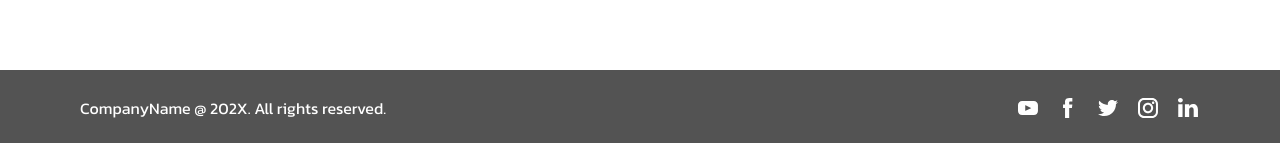
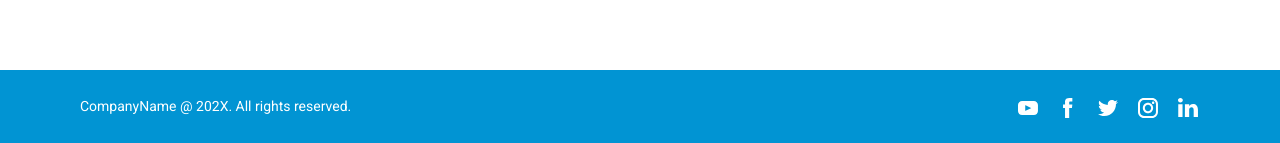
Before and after one commit to The-Alzhemist/sahathai-ui, a Next.js app: page /en/news in a window 1280 px wide. Shown: the part 1727-1870 px from the top of the page. Built offline with nearby package versions, Linux system fonts and the light colour scheme.

Commit message:
style: footer

```diff
--- a/src/app/[locale]/globals.css
+++ b/src/app/[locale]/globals.css
@@ -1,6 +1,7 @@
 @import url('https://fonts.googleapis.com/css2?family=Kanit:wght@300;400;500;600;700&display=swap');
 @import url('https://fonts.googleapis.com/css2?family=Sarabun:wght@400;500&display=swap');
 @import url('https://fonts.googleapis.com/css2?family=Noto+Sans+Thai:wght@100..900&display=swap');
+@import url('https://fonts.googleapis.com/css2?family=Roboto&display=swap');
 @tailwind base;
 @tailwind components;
 @tailwind utilities;
@@ -65,6 +66,13 @@ body {
 
 .body-2 {
   font-family: 'Sarabun', sans-serif;
+  font-size: 14px;
+  font-weight: 400;
+  line-height: 20px;
+}
+
+.body-s {
+  font-family: 'Roboto', sans-serif;
   font-size: 14px;
   font-weight: 400;
   line-height: 20px;
--- a/src/components/Footer/index.tsx
+++ b/src/components/Footer/index.tsx
@@ -6,7 +6,7 @@ import { YoutubeIcon } from '../icons/YoutubeIcon'
 
 export function Footer() {
   return (
-    <footer className='flex justify-between py-[26px] px-[80px] bg-dark text-white'>
+    <footer className='flex justify-between py-[26px] px-[80px] bg-blue-300 text-white body-s'>
       CompanyName @ 202X. All rights reserved.
       <div className='flex gap-x-[16px]'>
         <YoutubeIcon width='24' height='24' />
```
